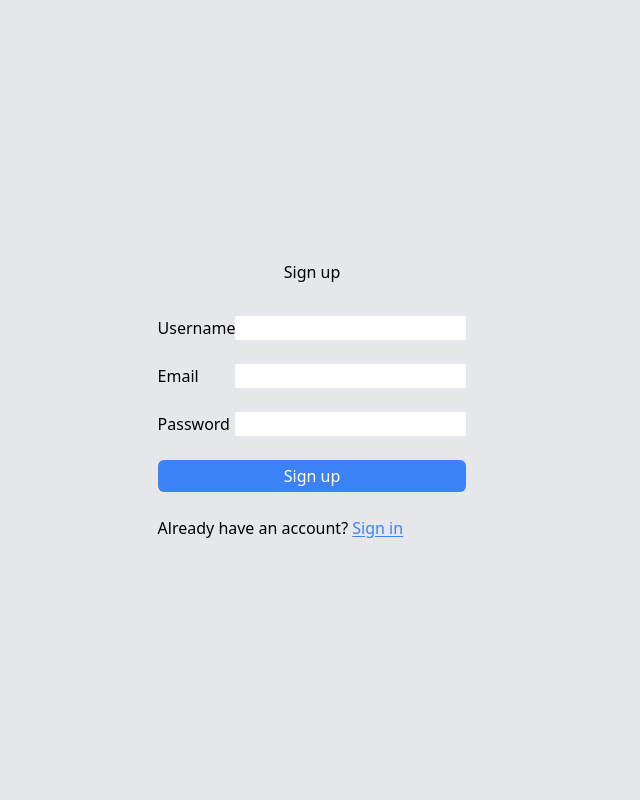
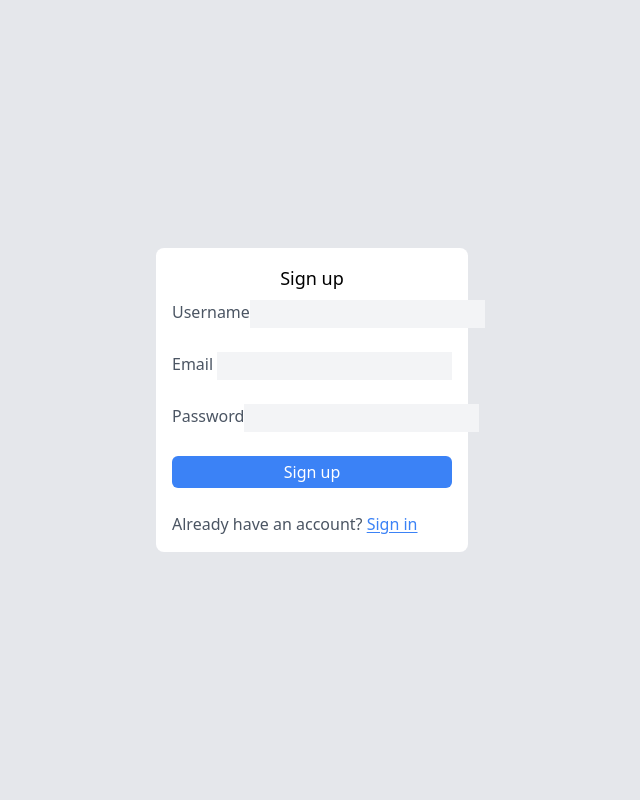
Before and after one commit to muhumbania/MediaPlus, a web app: file project20/public/views/signup.html in a window 1280 px wide. Shown: the whole page, without its empty margins (328-968 px from the left). Run offline with its HTML, style and script files only (its server is not run), Linux system fonts and the light colour scheme; some libraries are stand-ins or nearby versions.

Commit message:
Finished the style of the sign up

```diff
--- a/project20/public/views/signup.html
+++ b/project20/public/views/signup.html
@@ -6,26 +6,29 @@
     <script src="https://cdn.tailwindcss.com"></script>
 </head>
 <body>
-    <div class="h-[100vh] flex flex-col justify-center items-center bg-gray-200 gap-8">
-        <h1>Sign up</h1>
-        <form action="" method="post" class="flex flex-col gap-6 w-90">
+    <div class="h-[100vh] flex justify-center items-center bg-gray-200 gap-8">
+        <div class="bg-white flex flex-col items-center p-4 rounded-lg">
+            <h1 class="text-lg mb-2">Sign up</h1>
+            <form action="" method="post" class="flex flex-col gap-6 w-[280px] text-gray-600">
                 <div class="flex justify-between">
                     <label for="name">Username</label>
-                <input type="text" id="username" name="username" required>
+                    <input type="text" id="username" name="username" class="bg-gray-100 outline-gray-200 p-0.5" required>
                 </div>
 
                 <div class="flex justify-between">
                     <label for="email">Email</label>
-                <input type="email" id="email" name="email" required>
+                    <input type="email" id="email" name="email" class="bg-gray-100 outline-gray-200 p-0.5" required>
                 </div>
 
                 <div class="flex justify-between">
                     <label for="password">Password</label>
-                <input type="password" id="password" name="password" required>
+                    <input type="password" id="password" name="password" class="bg-gray-100 outline-gray-200 p-0.5" required>
                 </div>
                 <input type="submit" value="Sign up" class="bg-blue-500 text-white text-md font-medium p-1 rounded-md cursor-pointer">
                 <p>Already have an account? <a href="#" class="underline underline-offset-2 text-blue-500">Sign in</a></p>
             </form>
         </div>
+
+    </div>
 </body>
 </html>
```
Lines whose indentation alone changed are shown as unchanged.
